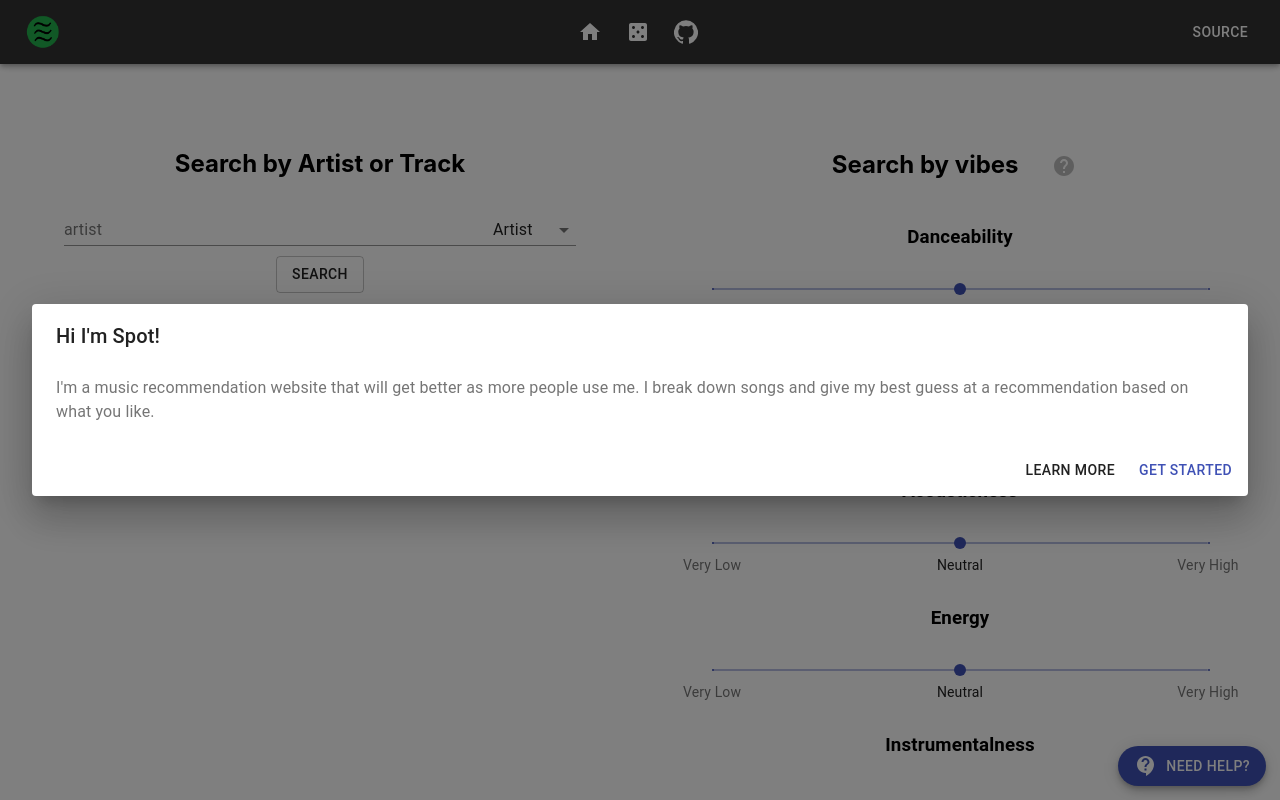
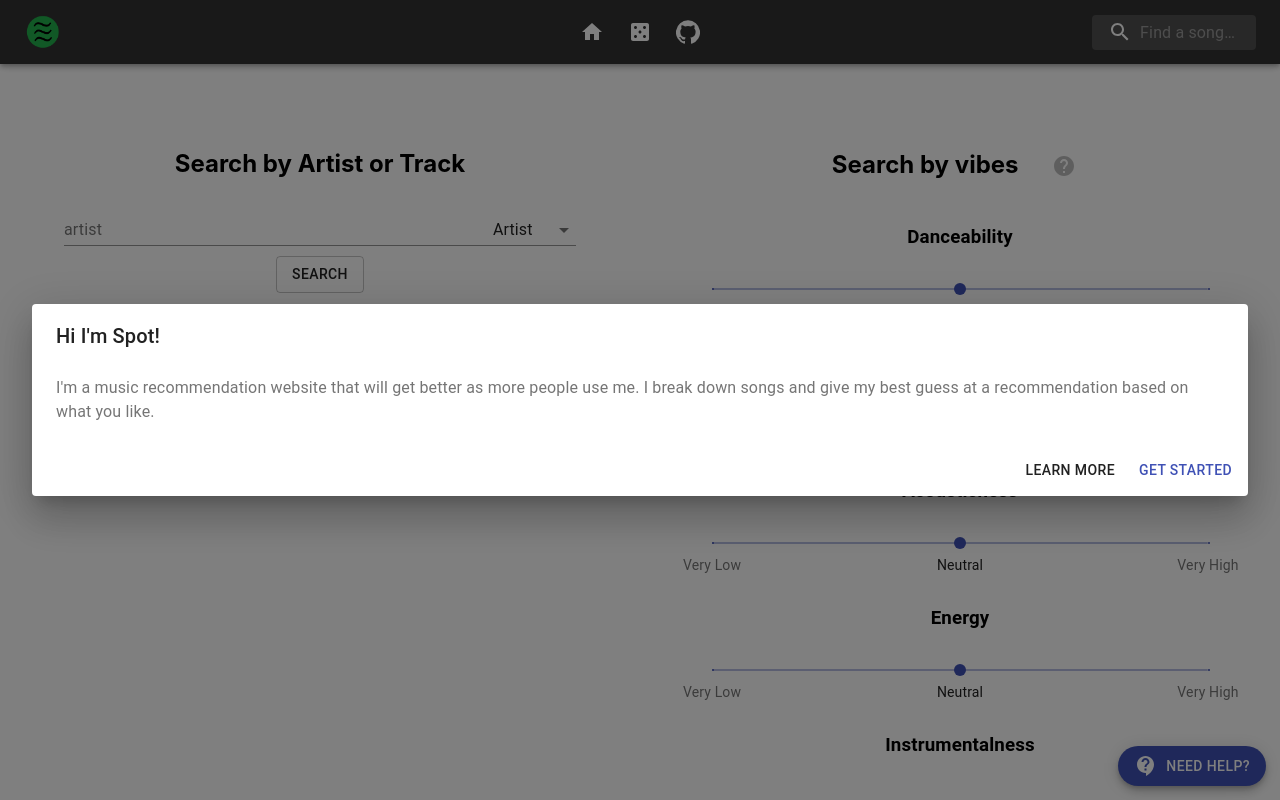
Before and after one commit to yoonpatrick3/Spot-a-vibe, a React (Create React App) app in the folder src/frontend/: page / in a window 1280 px wide. Built offline with nearby package versions, Linux system fonts and the light colour scheme.

Commit message:
header search bar implementation

```diff
--- a/src/frontend/src/App.css
+++ b/src/frontend/src/App.css
@@ -5,6 +5,14 @@
   justify-content: center;
   flex-wrap: wrap;
   overflow: hidden;
+}
+
+@keyframes spin {
+  0% { transform: rotate(0deg); }
+  100% {  transform: rotate(359deg); }
+}
+#dice-icon:active {
+  animation: spin .5s linear;
 }
 
 .intro {
--- a/src/frontend/src/components/Header.tsx
+++ b/src/frontend/src/components/Header.tsx
@@ -1,17 +1,25 @@
 import { useState } from 'react'
-import { makeStyles } from '@material-ui/core/styles';
+import Dialog from '@material-ui/core/Dialog';
+import { makeStyles, fade } from '@material-ui/core/styles';
 import AppBar from '@material-ui/core/AppBar';
 import HomeIcon from '@material-ui/icons/Home';
 import CasinoIcon from '@material-ui/icons/Casino';
 import Toolbar from '@material-ui/core/Toolbar';
 import GitHubIcon from '@material-ui/icons/GitHub';
-import Button from '@material-ui/core/Button';
+import SearchIcon from '@material-ui/icons/Search';
+import InputBase from '@material-ui/core/InputBase';
 import IconButton from '@material-ui/core/IconButton';
 import Avatar from '@material-ui/core/Avatar';
 import Logo from '../resources/spot_a_like.png'
+import TextField from '@material-ui/core/TextField';
+import DialogContent from '@material-ui/core/DialogContent';
+import DialogContentText from '@material-ui/core/DialogContentText';
+import DialogTitle from '@material-ui/core/DialogTitle';
+import Divider from '@material-ui/core/Divider';
 import { Link, Redirect } from 'react-router-dom'
 import { address } from '../App'
 import { AlertMessage } from '../App'
+import '../App.css'
 
 
 const useStyles = makeStyles((theme) => ({
@@ -20,25 +28,92 @@ const useStyles = makeStyles((theme) => ({
         "background-color": "rgb(50, 50, 50)",
         color: "white"
     },
-    menuButton: {
-        marginRight: theme.spacing(2),
-    },
     title: {
         flexGrow: 1,
     },
     flex: {
         display: 'flex',
         flexDirection: 'row',
-        justifyContent: 'space-between'
-    }
+        justifyContent: 'center',
+        maxWidth: '100%'
+    },
+    center: {
+        display: 'flex',
+        alignItems: 'center'
+    },
+    left: {
+        display: 'flex',
+        justifyContent: 'flex-start',
+        width: '100%',
+    },
+    right: {
+        display: 'flex',
+        justifyContent: 'flex-end',
+        width: '100%',
+    },
+    search: {
+        position: 'relative',
+        borderRadius: theme.shape.borderRadius,
+        backgroundColor: fade(theme.palette.common.white, 0.15),
+        '&:hover': {
+            backgroundColor: fade(theme.palette.common.white, 0.25),
+        },
+        marginLeft: 0,
+        width: '100%',
+        '@media (min-width:400px)': {
+            marginLeft: theme.spacing(1),
+            width: 'auto',
+        },
+        '@media (max-width:400px)': {
+            marginLeft: theme.spacing(1),
+            width: 'auto',
+        },
+    },
+    searchIcon: {
+        padding: theme.spacing(0, 2),
+        height: '100%',
+        position: 'absolute',
+        pointerEvents: 'none',
+        display: 'flex',
+        alignItems: 'center',
+        justifyContent: 'center',
+    },
+    inputRoot: {
+        color: 'inherit',
+    },
+    inputInput: {
+        padding: theme.spacing(1, 1, 1, 0),
+        // vertical padding + font size from searchIcon
+        paddingLeft: `calc(1em + ${theme.spacing(4)}px)`,
+        transition: theme.transitions.create('width'),
+        width: '100%',
+        '@media (min-width:600px)': {
+            width: '12ch',
+            '&:focus': {
+                width: '12ch',
+            },
+        },
+        '@media (min-width:900px)': {
+            width: '12ch',
+            '&:focus': {
+                width: '20ch',
+            },
+        },
+        '@media (max-width:600px)': {
+            width: '0',
+        },
+    },
 }));
+
 
 
 export default function ButtonAppBar({ setAlert }: { setAlert: React.Dispatch<React.SetStateAction<AlertMessage>> }): JSX.Element {
     const classes = useStyles();
     const [redirect, setRedirect] = useState<JSX.Element>(<></>)
+    const [showSearch, setSearchVisibility] = useState<boolean>(false);
+    const [input, setInput] = useState<string>("")
 
-    function redirectRandom() {
+    function redirectRandom(): void {
         //get randomID
         fetch(address + '/api/random')
             .then(response => {
@@ -52,32 +127,85 @@ export default function ButtonAppBar({ setAlert }: { setAlert: React.Dispatch<Re
             })
     }
 
+    function handleInput(ev: any): void {
+        setInput(ev.target.value)
+    }
+
+    function handleClick(): void {
+        if (window.matchMedia("(max-width: 600px)").matches) {
+            setSearchVisibility(true);
+        }
+    }
+
+    function handleEnterPressed(ev: any): void {
+        if (ev.key === 'Enter') {
+            fetch(address + '/apiSearch?q=' + input.replaceAll(" ", "%20"))
+                .then(response => {
+                    return response.json();
+                })
+                .then((data: any) => {
+                    setRedirect(<Redirect to={`/track?id=${data.items[0].id}`}></Redirect>);
+                })
+                .catch(err => {
+                    setAlert({ show: true, message: "Could not get a random song :( Please try again later." })
+                })
+        }
+    }
+
+
     return (
         <AppBar position="sticky" className={classes.root}>
             <Toolbar className={classes.flex}>
-                <IconButton edge="start" className={classes.menuButton} color="inherit" aria-label="menu">
-                    <Link to="/">
-                        <Avatar alt="Spot-a-vibe logo" src={Logo} />
-                    </Link>
-                </IconButton>
-                <div className="nav-bar-icons">
+                <div className={classes.left}>
+                    <IconButton edge="start" color="inherit" aria-label="menu">
+                        <Link to="/">
+                            <Avatar alt="Spot-a-vibe logo" src={Logo} />
+                        </Link>
+                    </IconButton>
+                </div>
+                <div className={classes.center}>
                     <Link to="/">
                         <IconButton>
                             <HomeIcon style={{ color: 'white' }} />
                         </IconButton>
                     </Link>
                     <IconButton onClick={redirectRandom}>
-                        <CasinoIcon style={{ color: 'white' }} />
+                        <CasinoIcon style={{ color: 'white' }} id="dice-icon" />
                     </IconButton>
                     <IconButton href="https://github.com/yoonpatrick3/Spot-a-like" target="_blank">
                         <GitHubIcon style={{ color: 'white' }} />
                     </IconButton>
                 </div>
-                <div>
-                    <Button color="inherit" href="https://github.com/yoonpatrick3/Spot-a-like" target="_blank">Source</Button>
+                <div className={classes.right}>
+                    <div className={classes.search}>
+                        <div className={classes.searchIcon}>
+                            <SearchIcon />
+                        </div>
+                        <InputBase
+                            placeholder="Find a song…"
+                            classes={{
+                                root: classes.inputRoot,
+                                input: classes.inputInput,
+                            }}
+                            inputProps={{ 'aria-label': 'search' }}
+                            onChange={handleInput}
+                            onClick={handleClick}
+                            onKeyPress={handleEnterPressed}
+                        />
+                    </div>
                 </div>
             </Toolbar>
             {redirect}
-        </AppBar>
+            <Dialog onClose={() => { setSearchVisibility(false) }} aria-labelledby="search-dialog" open={showSearch}
+                maxWidth={'md'}>
+                <DialogTitle id="search-dialog">Find a song</DialogTitle>
+                <DialogContent>
+                    <DialogContentText>
+                        Let me know what song you're thinking of.
+                    </DialogContentText>
+                    <TextField onChange={handleInput} onKeyPress={handleEnterPressed} fullWidth/>
+                </DialogContent>
+            </Dialog>
+        </AppBar >
     );
 }
--- a/src/frontend/src/components/Search.tsx
+++ b/src/frontend/src/components/Search.tsx
@@ -27,7 +27,6 @@ export interface TrackJSON {
 
 
 const useStyles = makeStyles({
-
     button: {
         marginTop: "10px",
     }
--- a/src/frontend/src/components/SearchGroup.tsx
+++ b/src/frontend/src/components/SearchGroup.tsx
@@ -34,7 +34,7 @@ export const SearchGroup = ({search}: SearchGroupProps) => {
     }
 
     const handleEnterPressed = (ev:any):void => {
-        if (ev.key == 'Enter') {
+        if (ev.key === 'Enter') {
             search(input, currOpt)
         }
     }
--- a/src/frontend/src/components/spotpages/SearchByWeights.tsx
+++ b/src/frontend/src/components/spotpages/SearchByWeights.tsx
@@ -170,7 +170,7 @@ export default function SearchByWeights({ setAlert, showSpotDialog }: ErrorHandl
                         <Divider></Divider>
                         <DialogContent>
                             <DialogContentText>
-                                How important do you value acoustic music ie. non eletric music?
+                                How important do you value acoustic music ie. non electric music?
                                 <ContinuousSlider weightName="Acousticness" setWeight={setWeight} max={0.4} min={0.0} defaultValue={weights.Acousticness}></ContinuousSlider>
                             </DialogContentText>
                         </DialogContent>
@@ -187,7 +187,7 @@ export default function SearchByWeights({ setAlert, showSpotDialog }: ErrorHandl
             case WeightQuestionPhase.Results:
                 return (
                     <>
-                        <DialogTitle id="spot-dialog">Artist</DialogTitle>
+                        <DialogTitle id="spot-dialog">Tracks</DialogTitle>
                         <Divider></Divider>
                         <DialogContent>
                             <DialogContentText>
```
Also changed, not shown: 1 other file (tests, documents, lock files or other folders).
